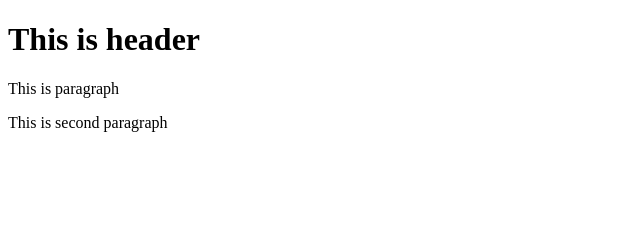
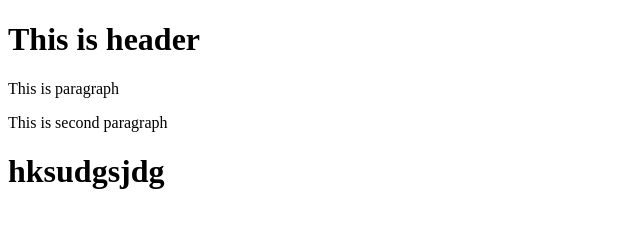
Before and after one commit to kenish08/git-test, a plain HTML site: page index.html in a window 1280 px wide. Shown: the whole page, without its empty margins (0-640 px from the left). Drawn offline with Linux system fonts and the light colour scheme.

Commit message:
fourth commit

```diff
--- a/index.html
+++ b/index.html
@@ -5,5 +5,6 @@
         <h1>This is header</h1>
         <p>This is paragraph</p>
         <p>This is second paragraph</p>
+        <h1>hksudgsjdg</h1>
     </body>
 </html>
```
